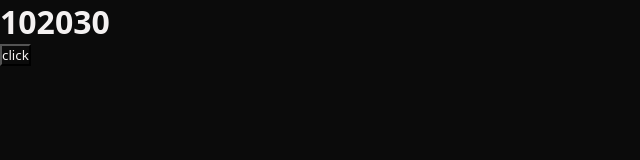
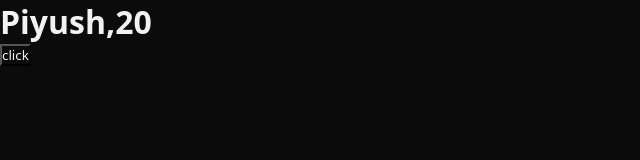
Before and after one commit to PiyushMishraX/ReactJS, a React (Vite) app in the folder use-state-advanced-10/: page / in a window 1280 px wide. Shown: the top 160 px of the page, without its empty margins (0-640 px from the left). Built offline with nearby package versions, Linux system fonts and the light colour scheme.

Commit message:
method 2 ( shorter destructuring method)

```diff
--- a/use-state-advanced-10/src/App.jsx
+++ b/use-state-advanced-10/src/App.jsx
@@ -2,8 +2,8 @@ import React, { useState } from "react";
 
 const App = () => {
     // const [num, setNum] = useState(10)
-    // const [num, setNum] = useState({user:"Piyush", age:20})
-    const [num, setNum] = useState([10,20,30])
+    const [num, setNum] = useState({user:"Piyush", age:20})
+    // const [num, setNum] = useState([10,20,30])
 
     // const btnClicked = ()=>{
     //   // console.log('button clicked')
@@ -21,30 +21,34 @@ const App = () => {
 
 
   // object.array updation
-    // const btnClicked = ()=>{
+    const btnClicked = ()=>{
 
-    //   // console.log(num.user)
+      // console.log(num.user)
 
-    //   // updation method 1 destructuring
-    //   // arr refer to the memory points but the memory place dosen't have data it just have refernce to datas // refernce variables
+      // updation method 1 destructuring
+      // arr refer to the memory points but the memory place dosen't have data it just have refernce to datas // refernce variables
 
-    //   const newNum = {...num} // now no same reference point
-    //   newNum.user= 'Aman'
-    //   newNum.age= 24
-    //   setNum(newNum)
-    //   // console.log(num)
-    // }
+      // const newNum = {...num} // now no same reference point
+      // newNum.user= 'Aman'
+      // newNum.age= 24
+      // setNum(newNum)
+      // // console.log(num)
+
+
+      // Method 2
+
+      setNum(prev=>({...prev,age:50}))
+    }
 
 
   // array
-    const btnClicked = ()=>{
-      const newNum = [...num]
+    // const btnClicked = ()=>{
+    //   // const newNum = [...num]
+    //   // newNum.push(99)
+    //   // setNum(newNum)
 
-      newNum.push(99)
 
-      setNum(newNum)
-
-    }
+    // }
 
 
 
@@ -52,13 +56,13 @@ const App = () => {
     <div>
       {/* <h1>{num}</h1>
       <button onClick={btnClicked}>click</button> */}
-      {/*
+
       <h1>{num.user},{num.age}</h1>
-      <button onClick={btnClicked}>click</button> */}
+      <button onClick={btnClicked}>click</button>
 
       {/* <h1>{num}, {num[0]}</h1> */}
-      <h1>{num}</h1>
-      <button onClick={btnClicked}>click</button>
+      {/* <h1>{num}</h1>
+      <button onClick={btnClicked}>click</button> */}
     </div>
   )
 }
```
